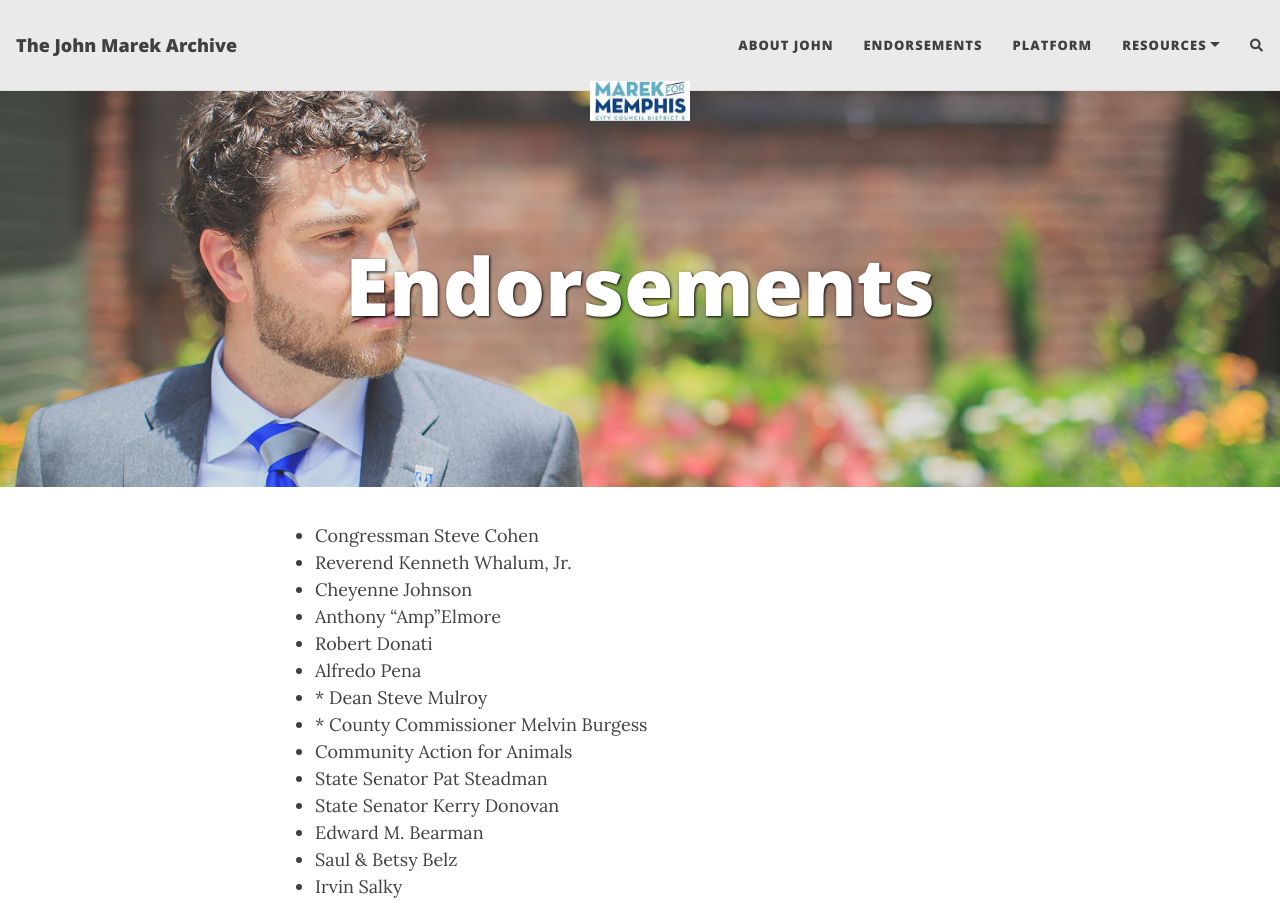
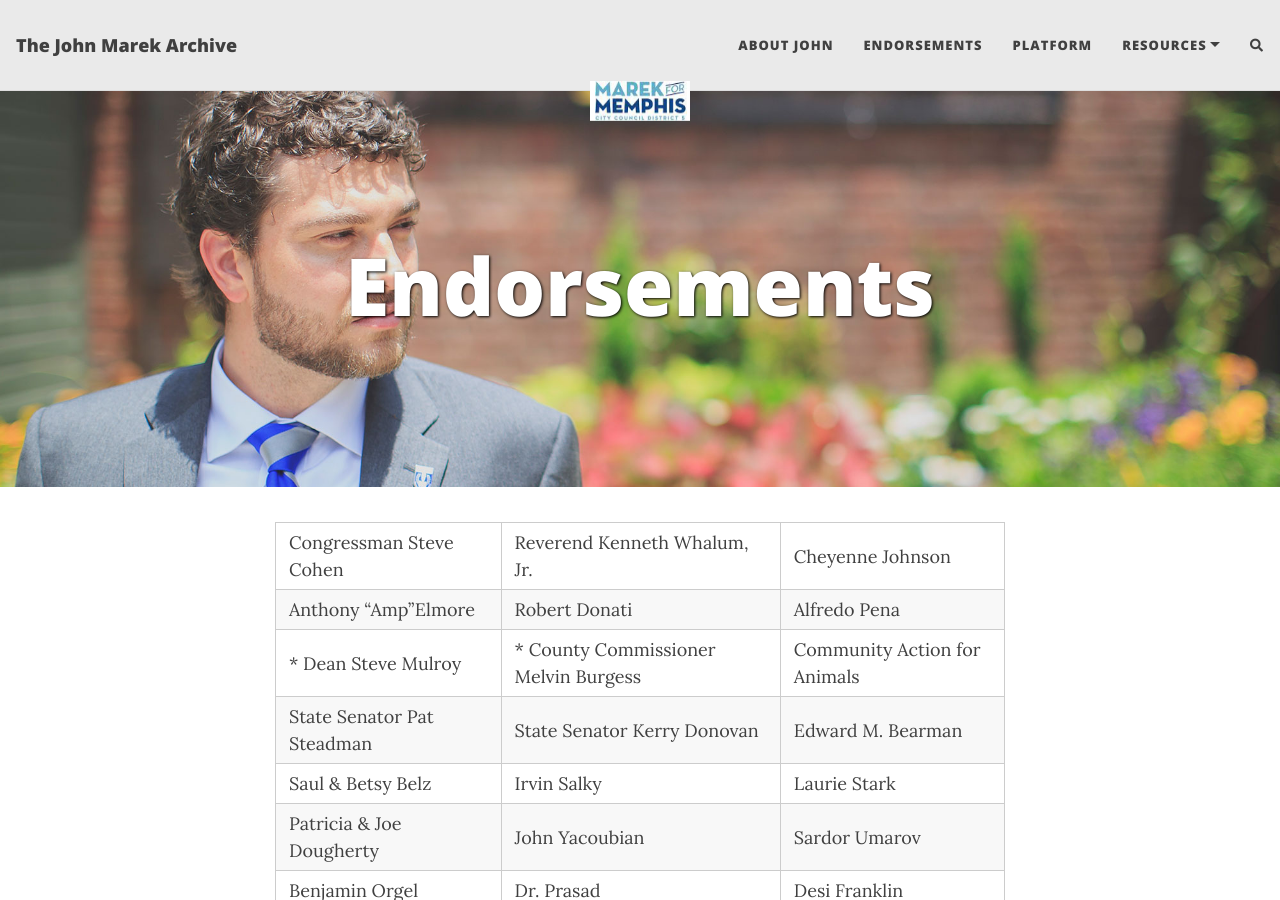
Before and after one commit to Queen-Linux-Technology-Group/marekformemphis-archive, a Jekyll site: the page built from endorsements.md, in a window 1280 px wide and 900 px high. Built offline with Jekyll 4.4.1, drawn with Linux system fonts in a browser that asks for light colours; nearby versions of some CDN libraries; comment, search, counter and statistics services are not loaded.

```diff
--- a/endorsements.md
+++ b/endorsements.md
@@ -5,71 +5,27 @@ cover-img: /assets/img/jm-slider12.jpg
 # subtitle: Why you'd want to go on a date with me
 ---
 
-- Congressman Steve Cohen
-- Reverend Kenneth Whalum, Jr.
-- Cheyenne Johnson
-- Anthony “Amp”Elmore
-- Robert Donati
-- Alfredo Pena
-- \* Dean Steve Mulroy
-- \* County Commissioner Melvin Burgess
-- Community Action for Animals
-- State Senator Pat Steadman
-- State Senator Kerry Donovan
-- Edward M. Bearman
-- Saul & Betsy Belz
-- Irvin Salky
-- Laurie Stark
-- Patricia & Joe Dougherty
-- John Yacoubian
-- Sardor Umarov
-- Benjamin Orgel
-- Dr. Prasad
-- Desi Franklin
-- Bruce Kramer
-- Jeff Land
-- Cindy Marx-Sanders
-- Mike Roberts
-- Carroll Todd
-- Ann Barnes
-- Barry Frager
-- Rex Hamm
-- Ulugbek Niyazov
-- Carol Sikes
-- Anna Terry
-- Shayla Purifoy
-- Fawn Pettet
-- Bram Bors-Koefoed
-- Michael Jasud
-- Blake King
-- Matthew Martin
-- Brice Timmons
-- Jack Simon
-- Brian “Skinny” McCabe
-- Larry Thompson
-- Monica Brooks
-- Kevin McCormack
-- Andrew DeShazo
-- Michelle Land
-- Dabney Ring
-- Beanie Self
-- JoAnna Asia
-- Jon Carroll
-- Yael Julian
-- Monica Whittsitt Timmerman
-- Lindsey Steffgen
-- Liza Bump
-- Jon Paul & Aleece Hataway
-- Jessica Asher
-- Ryan Murphy
-- Nathan Murphy
-- Erin Odea
-- Jonathan Stokes
-- Pat Surratt
-- Jonathan Venters
-- Alana Williams
-- Chris Pugh
-- Alexandria and Brandon Perel Sams
-- \* TEP PAC.
+Congressman Steve Cohen | Reverend Kenneth Whalum, Jr. | Cheyenne Johnson
+Anthony “Amp”Elmore | Robert Donati | Alfredo Pena
+\* Dean Steve Mulroy | \* County Commissioner Melvin Burgess | Community Action for Animals
+State Senator Pat Steadman | State Senator Kerry Donovan | Edward M. Bearman
+Saul & Betsy Belz | Irvin Salky | Laurie Stark
+Patricia & Joe Dougherty | John Yacoubian | Sardor Umarov
+Benjamin Orgel | Dr. Prasad | Desi Franklin
+Bruce Kramer | Jeff Land | Cindy Marx-Sanders
+Mike Roberts | Carroll Todd | Ann Barnes
+Barry Frager | Rex Hamm | Ulugbek Niyazov
+Carol Sikes | Anna Terry | Shayla Purifoy
+Fawn Pettet | Bram Bors-Koefoed | Michael Jasud
+Blake King | Matthew Martin | Brice Timmons
+Jack Simon | Brian “Skinny” McCabe | Larry Thompson
+Monica Brooks | Kevin McCormack | Andrew DeShazo
+Michelle Land | Dabney Ring | Beanie Self
+JoAnna Asia | Jon Carroll | Yael Julian
+Monica Whittsitt Timmerman | Lindsey Steffgen | Liza Bump
+Jon Paul & Aleece Hataway | Jessica Asher | Ryan Murphy
+Nathan Murphy | Erin Odea | Jonathan Stokes
+Pat Surratt | Jonathan Venters | Alana Williams
+Chris Pugh | Alexandria and Brandon Perel Sams | \* TEP PAC.
 
 \* Endorsed more than one candidate in District 5.
```
